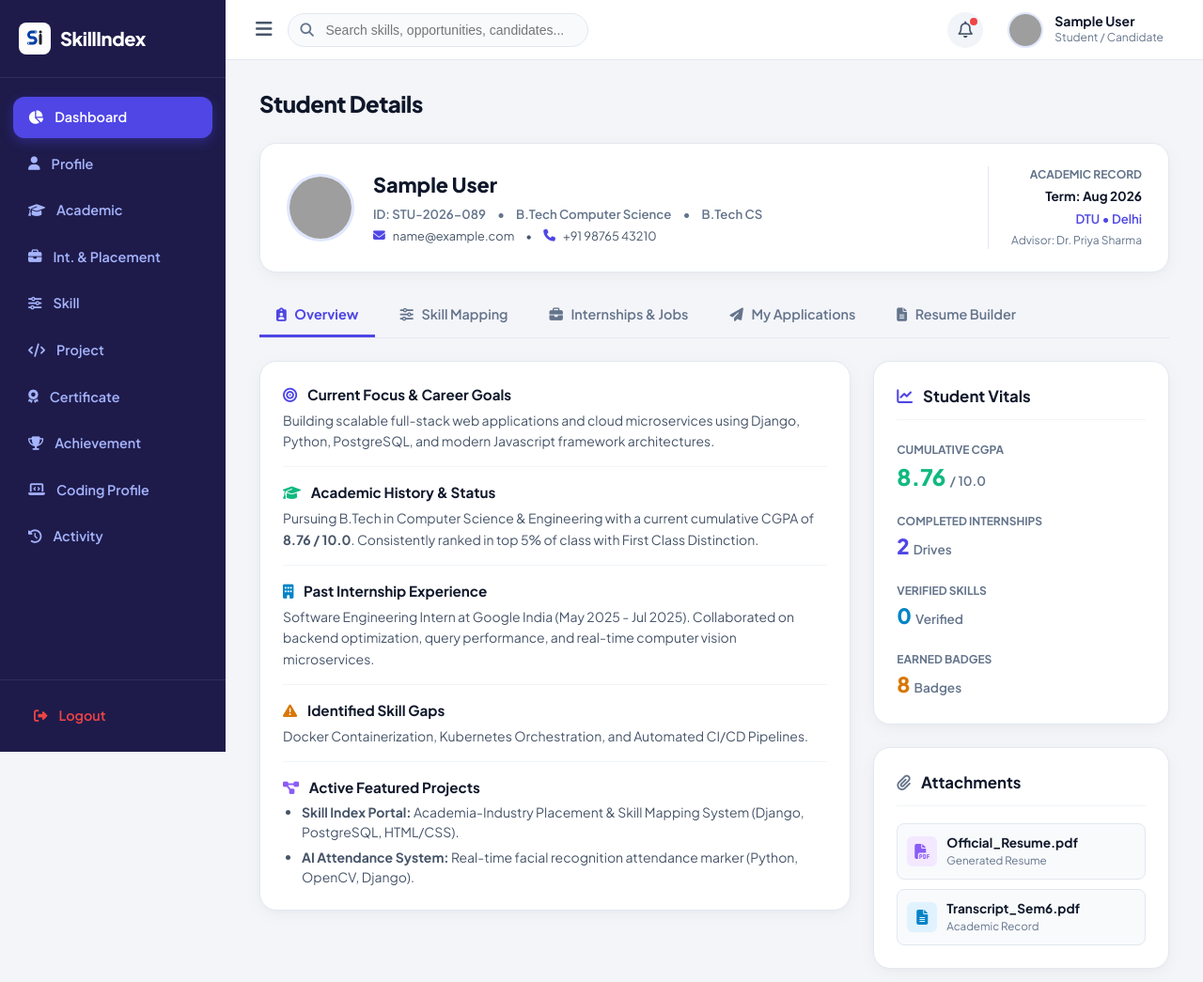
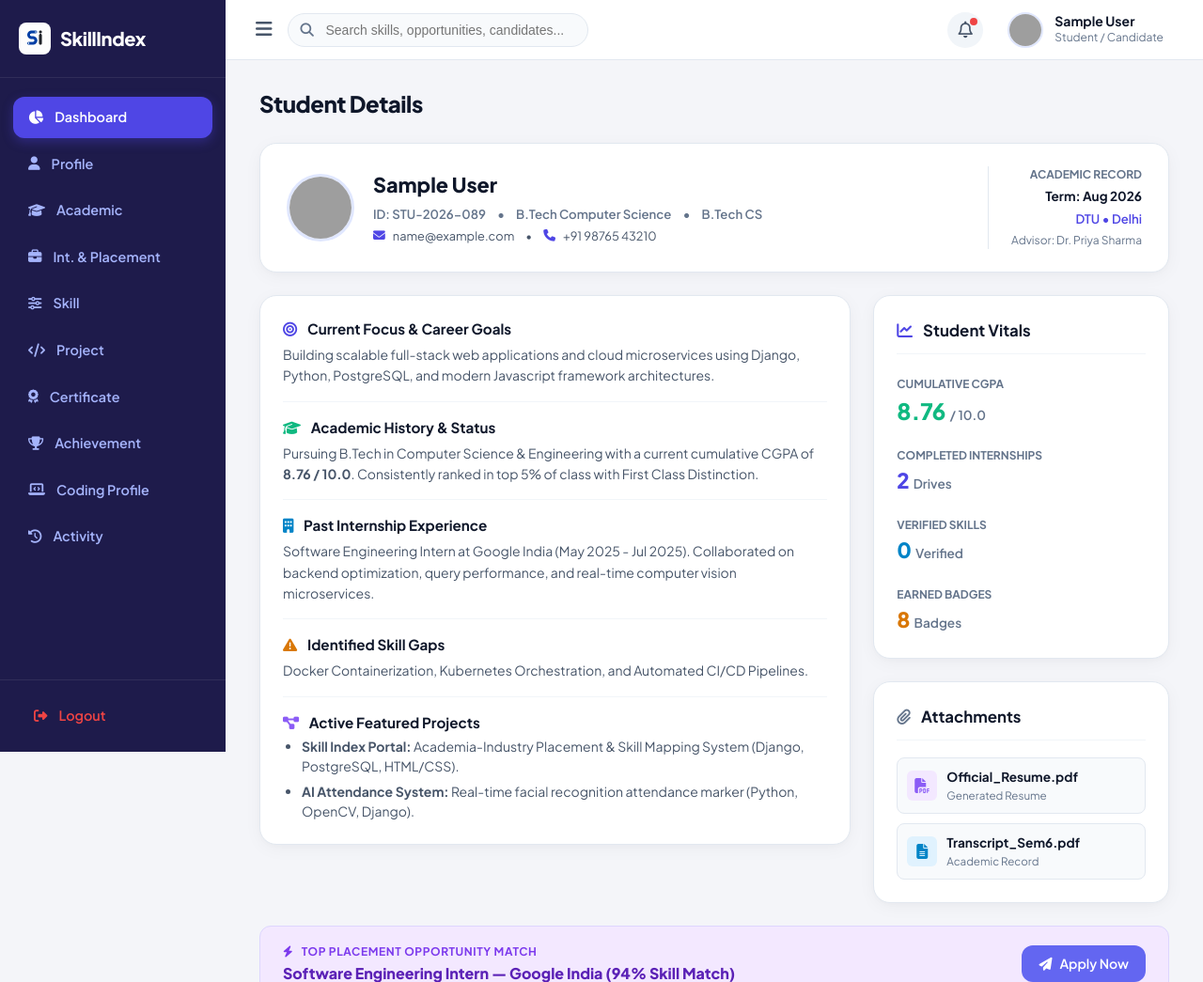
Before and after one commit to ambujdev/skillindex, a Django app: page / in a window 1280 px wide. Shown: the top 1045 px of the page at 94% size. Run offline with Django 5.2, Linux system fonts and the light colour scheme; the visitor is signed in with stand-in values (Sample User, id 1); data comes from the database, SQL or seed files in the repository; data that the repository does not hold is empty; grey boxes are pictures that could not be loaded.

Commit message:
Fixed Dashboard

```diff
--- a/portal/templates/student/dashboard.html
+++ b/portal/templates/student/dashboard.html
@@ -35,15 +35,6 @@
     <span style="font-size: 0.825rem; color: #4f46e5; font-weight: 600;">DTU • Delhi</span>
     <span style="font-size: 0.75rem; color: #64748b;">Advisor: Dr. Priya Sharma</span>
   </div>
-</div>
-
-<!-- Horizontal Tabs Navigation (Inspired by Image 2 Tabs) -->
-<div class="tabs-bar">
-  <a href="#" class="tab-item active"><i class="fa-solid fa-clipboard-user" style="margin-right: 6px;"></i> Overview</a>
-  <a href="{% url 'skills' %}" class="tab-item"><i class="fa-solid fa-sliders" style="margin-right: 6px;"></i> Skill Mapping</a>
-  <a href="{% url 'job_list' %}" class="tab-item"><i class="fa-solid fa-briefcase" style="margin-right: 6px;"></i> Internships & Jobs</a>
-  <a href="{% url 'my_applications' %}" class="tab-item"><i class="fa-solid fa-paper-plane" style="margin-right: 6px;"></i> My Applications</a>
-  <a href="{% url 'resume' %}" class="tab-item"><i class="fa-solid fa-file-lines" style="margin-right: 6px;"></i> Resume Builder</a>
 </div>
 
 <!-- 2-Column Dashboard Cards (Inspired by Image 2 Layout) -->
```
Also changed, not shown: portal/templates/academia/dashboard.html (+0 -7 lines), portal/templates/industry/dashboard.html (+0 -8 lines).
